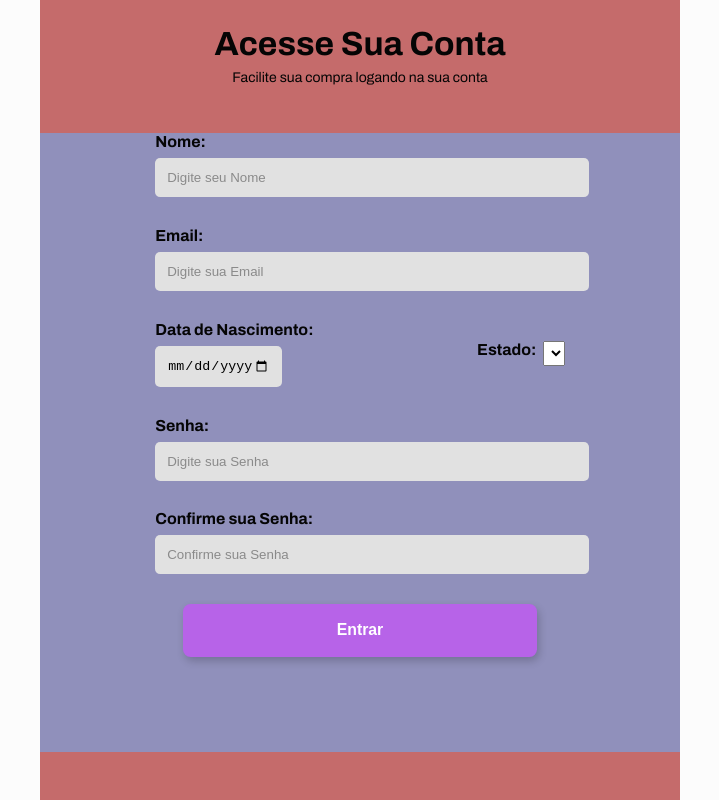
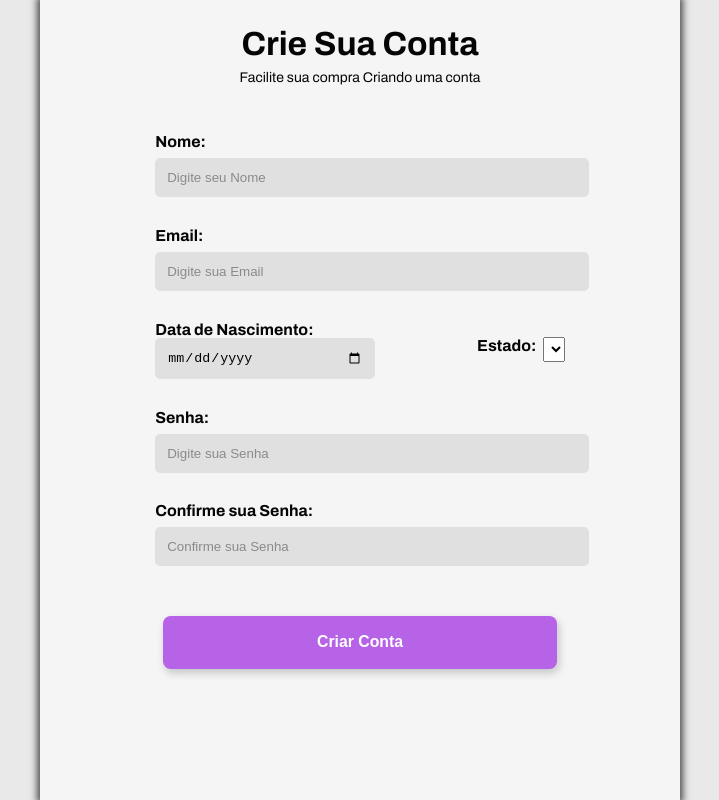
Before and after one commit to EduardoMF0/Login_Screen, a React (Vite) app: page / in a window 1280 px wide. Shown: the whole page, without its empty margins (280-999 px from the left). Built offline with nearby package versions, Linux system fonts and the light colour scheme.

Commit message:
att design

```diff
--- a/src/Form/form.jsx
+++ b/src/Form/form.jsx
@@ -16,8 +16,8 @@ function Form(){
                 </section>
 
                 <section>
-                    <p>Email:</p>
-                    <input type="text" placeholder='Digite seu Email'/>
+                    <label htmlFor='name'>Email:</label>
+                    <input type="text" id="name" placeholder='Digite seu Email'/>
 
                     <p>Senha:</p>
                     <input type="text" placeholder='Digite sua Senha'/>
--- a/src/Register/Register.css
+++ b/src/Register/Register.css
@@ -3,22 +3,28 @@ html,body{
     font-family: 'Archivo', sans-serif;
 }
 
-.box1-page2 {
+#background-page2{
+    background-color: #e9e9e9;
+}
+
+.box-page2 {
     height: 100vh;
     width: 50vw;
-    background-color: #c56b6b;
-    /* background-color: red; */
     margin: 0 auto;
     display: flex;
     flex-direction: column;
     align-items: center;
     text-align: center;
+    background-color: #f5f5f5;
+
+    -webkit-box-shadow: 0px 0px 7px 3px rgba(77,77,77,1);
+    -moz-box-shadow: 0px 0px 7px 3px rgba(77,77,77,1);
+    box-shadow: 0px 0px 7px 3px rgba(77,77,77,1);
 }
 
 
 .title-page2{
     margin-top: 4%;
-    background: none;
 }
 .title-page2 > h1{
     font-size: clamp(20px, 1px + 1.2rem + 1.6vw, 4vw);
@@ -35,12 +41,11 @@ h1, h2{
     color: #050505;
 }
 
-form{
+#form-page2{
     text-align: left;
     /* padding: 0 200px 0 200px;   */
     /* margin: 0 5% 0 5%; */
     margin-bottom: 6vh;
-    background-color: rgb(144, 144, 187);
     width: 100%;
     height: 100vh;
 
@@ -49,7 +54,7 @@ form{
     align-items: center;
 }
 
-form > div{
+#form-page2 > .category-page2{
     display: flex;
     flex-direction: column;
     width: 64%;
@@ -59,11 +64,12 @@ form > div{
 
 #state-date{
     display: flex;
-    flex-direction: row;
+    align-items: center;
     justify-content: space-between;
-    align-items: center;
+    width: 64%;
+    margin-bottom:3.7vh;
 }
-#state-date > div{
+#state-date > .date-div{
     display: flex;
     flex-direction: column;
 }
@@ -90,17 +96,18 @@ input{
     width: 100%;
     border-radius: 0.4vw;
     border: none;
-    background-color: #e1e1e1;
+    background-color: #e0e0e0;
+    outline: none;
 }
 input::placeholder{
     color: #8a8a8a;
 }
+input:focus{
+    border: 0.2vw solid #9c4bcb;
+}
 
 section > input:nth-child(2){
     margin-bottom: 6vh;
-}
-section > input:nth-child(2)::placeholder{
-    color: #8a8a8a;
 }
 
 a{
@@ -121,13 +128,13 @@ a:hover{
 }
 
 button {
-    margin: 0 auto;
     background-color: #b763e8;
     color: white;
     border: none;
-
     font-size: clamp(14px, 0.3rem + 1vw, 4vw);
     font-weight: bold;
+
+    margin-top: 2.5vh;
     padding: 2.2vh 12vw;
     border-radius: 0.6vw;
     cursor: pointer;
--- a/src/Register/Register.jsx
+++ b/src/Register/Register.jsx
@@ -6,20 +6,23 @@ function Register(){
 
     <div >
 
-        <div className="box1-page2">
+        <div id="background-page2">
 
-            <section className='title-page2'>
-                <h1>Acesse Sua Conta</h1>
-                <h2>Facilite sua compra logando na sua conta</h2>
-            </section>
+            <div className="box-page2">
 
-                <form action="">
-                    <div>
+                <section className='title-page2'>
+                    <h1>Crie Sua Conta</h1>
+                    <h2>Facilite sua compra Criando uma conta</h2>
+                </section>
+
+                <form action="" id='form-page2'>
+
+                    <div className='category-page2'>
                         <label htmlFor='name'>Nome:</label>
                         <input type="text" placeholder='Digite seu Nome' id='name'/>
                     </div>
 
-                    <div>
+                    <div className='category-page2'>
                         <label htmlFor='email'>Email:</label>
                         <input type="email" placeholder='Digite sua Email' id='email'/>
                     </div>
@@ -36,20 +39,22 @@ function Register(){
                         </div>
                     </div>
 
-                    <div>
+                    <div className='category-page2'>
                         <label htmlFor='password'>Senha:</label>
                         <input type="password" placeholder='Digite sua Senha' id='password'/>
                     </div>
 
-                    <div>
+                    <div className='category-page2'>
                         <label htmlFor='passwordConfirm'>Confirme sua Senha:</label>
                         <input type="password" placeholder='Confirme sua Senha' id='passwordConfirm'/>
                     </div>
 
-                    <button type='submit' value="Submit">Entrar</button>
+                    <button type='submit' value="Submit">Criar Conta</button>
 
                 </form>
 
+
+            </div>
 
         </div>
 
```
